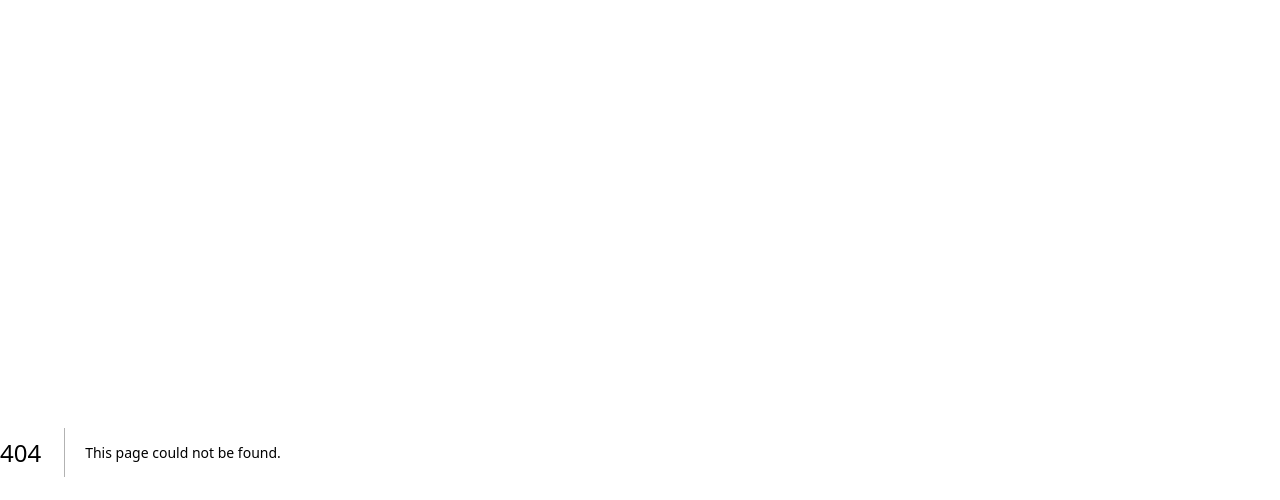
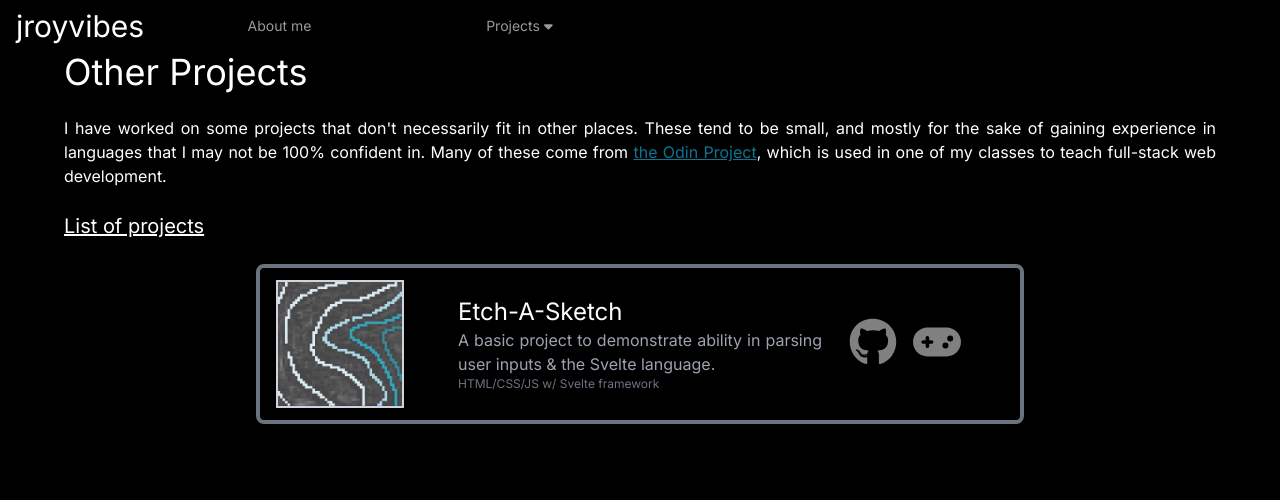
Before and after one commit to earthernsence/portfolio, a Next.js app: page /projects/other in a window 1280 px wide. Before the commit this address had no page. Shown: the top 500 px of the page. Built offline with nearby package versions, Linux system fonts and the light colour scheme.

Commit message:
Other projects page + styling adjustments

```diff
--- a/src/app/common/Header.tsx
+++ b/src/app/common/Header.tsx
@@ -40,7 +40,7 @@ const LinkDropdown = (props: { tab: Tab }) => {
       {
         props.tab.leaves.map((leaf: Tab, index: number) =>
           <Link
-            className="text-white m-1 hover:underline"
+            className="text-white opacity-70 m-1 hover:opacity-100 hover:underline"
             href={leaf.route}
             key={index}
           >
@@ -60,7 +60,7 @@ const ExpandableLinkEntry = (props: { tab: Tab }) => {
 
   return (
     <Link
-      className="text-white underline items-center"
+      className="text-white opacity-60 items-center hover:underline hover:opacity-100"
       href={tab.route}
       key={tab.text}
       onMouseEnter={() => setDropdownVisible(true)}
@@ -86,7 +86,7 @@ export const Header = () => (
             Tabs.filter(tab => tab.text !== "Home").map((tab: Tab, index: number) => (tab.leaves
               ? <ExpandableLinkEntry tab={tab} key={index} />
               : <Link
-                className="text-white underline"
+                className="text-white opacity-60 hover:underline hover:opacity-100"
                 href={tab.route}
                 key={index}
               >
--- /dev/null
+++ b/src/app/projects/other/page.tsx
@@ -0,0 +1,101 @@
+import { Metadata } from "next";
+import URL from "@/app/common/URL";
+
+import { faGamepad, IconDefinition } from "@fortawesome/free-solid-svg-icons";
+import { faGithub } from "@fortawesome/free-brands-svg-icons";
+import Icon from "@/app/common/Icon";
+
+import etch from "#/projects/small/etch.png";
+import Image from "next/image";
+
+export const metadata: Metadata = {
+  title: "Projects: Other"
+};
+
+type Page = {
+  name: string;
+  link: string;
+  icon: IconDefinition
+};
+
+type SmallProject = {
+  id: string,
+  name: string,
+  languages: string,
+  description: string,
+  image: typeof etch,
+  infoPages: Array<Page>
+};
+
+const projects: Array<SmallProject> = [
+  {
+    id: "eas",
+    name: "Etch-A-Sketch",
+    languages: "HTML/CSS/JS w/ Svelte framework",
+    description: "A basic project to demonstrate ability in parsing user inputs & the Svelte language.",
+    image: etch,
+    infoPages: [
+      {
+        name: "gh",
+        link: "https://github.com/earthernsence/etch-a-sketch-svelte",
+        icon: faGithub
+      },
+      {
+        name: "play",
+        link: "https://earthernsence.github.io/etch-a-sketch-svelte/",
+        icon: faGamepad
+      }
+    ]
+  }
+];
+
+const SingleProject = (props: { project: SmallProject }) => (
+  <div className="border-4 border-gray-500 flex rounded-lg flex-row w-2/3 place-items-center p-4 mb-2 md:h-40">
+    <div className="flex w-1/4">
+      <Image
+        className="flex border-gray-300 border-2 mr-4"
+        src={props.project.image}
+        alt={`Project image for ${props.project.name}`}
+        height={128} width={128}
+      />
+    </div>
+    <div className="flex flex-col relative w-1/2">
+      <div className="text-2xl text-white">{ props.project.name }</div>
+      <div className="text-md text-gray-400">{ props.project.description }</div>
+      <div className="text-xs text-gray-500">{ props.project.languages }</div>
+    </div>
+    <div className="flex xs:flex-col md:flex-row w-1/4 justify-center place-items-center">
+      {
+        props.project.infoPages.map((page: Page, index: number) =>
+          <Icon icon={page.icon} link={page.link} key={index} className="text-white" />
+        )
+      }
+    </div>
+  </div>
+);
+
+const OtherProjectsPage = () => (
+  <>
+    <div className="place-self-center w-full max-w-7xl pt-0 pb-12 pl-16 pr-16 xs:text-left md:text-justify">
+      <div className="text-4xl xs:text-center md:text-left">Other Projects</div>
+      <br />
+      I have worked on some projects that don&apos;t necessarily fit in other places. These tend to be
+      small, and mostly for the sake of gaining experience in languages that I may not be 100% confident in.
+      Many of these come from <URL href="https://www.theodinproject.com/">the Odin Project</URL>, which is used
+      in one of my classes to teach full-stack web development.
+      <br />
+      <br />
+      <div className="text-xl underline">List of projects</div>
+      <br />
+      <div className="flex flex-col items-center">
+        {
+          projects.map((project: SmallProject, index: number) =>
+            <SingleProject project={project} key={index} />
+          )
+        }
+      </div>
+    </div>
+  </>
+);
+
+export default OtherProjectsPage;
--- a/src/app/projects/page.tsx
+++ b/src/app/projects/page.tsx
@@ -75,6 +75,17 @@ const Projects: Array<Project> = [
       }
     ]
   },
+  {
+    id: "capstone",
+    image: noImg,
+    title: "Various Projects",
+    category: "Experience",
+    date: "August 2023 to present",
+    fields: "HTML, CSS, JS, Svelte, React+Next.js",
+    description: `One of my classes allows me to work on various projects to gain experience in web development
+      or, more broadly, development, following (vaguely) along with the Odin Project.`,
+    route: "/projects/other/"
+  }
 ];
 
 const SingleProject = (props: { project: Project }) => {
```
Also changed, not shown: src/app/assets/projects/small/etch.png (added).
